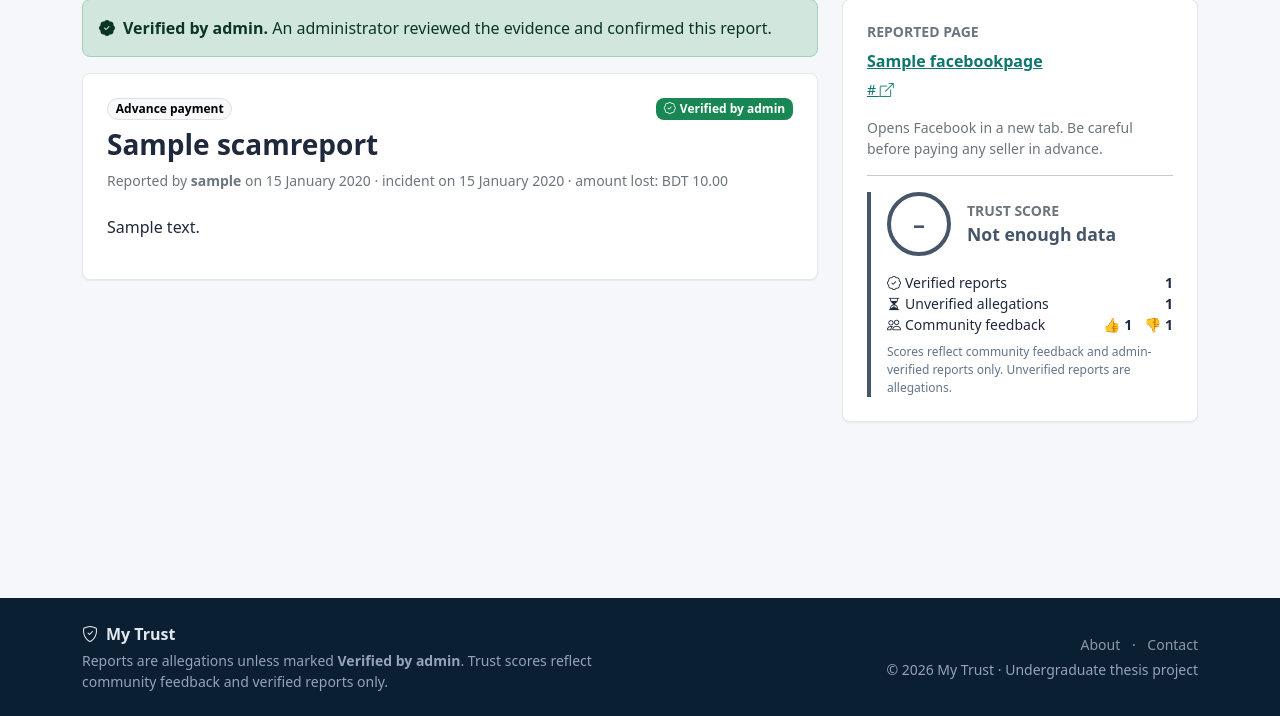
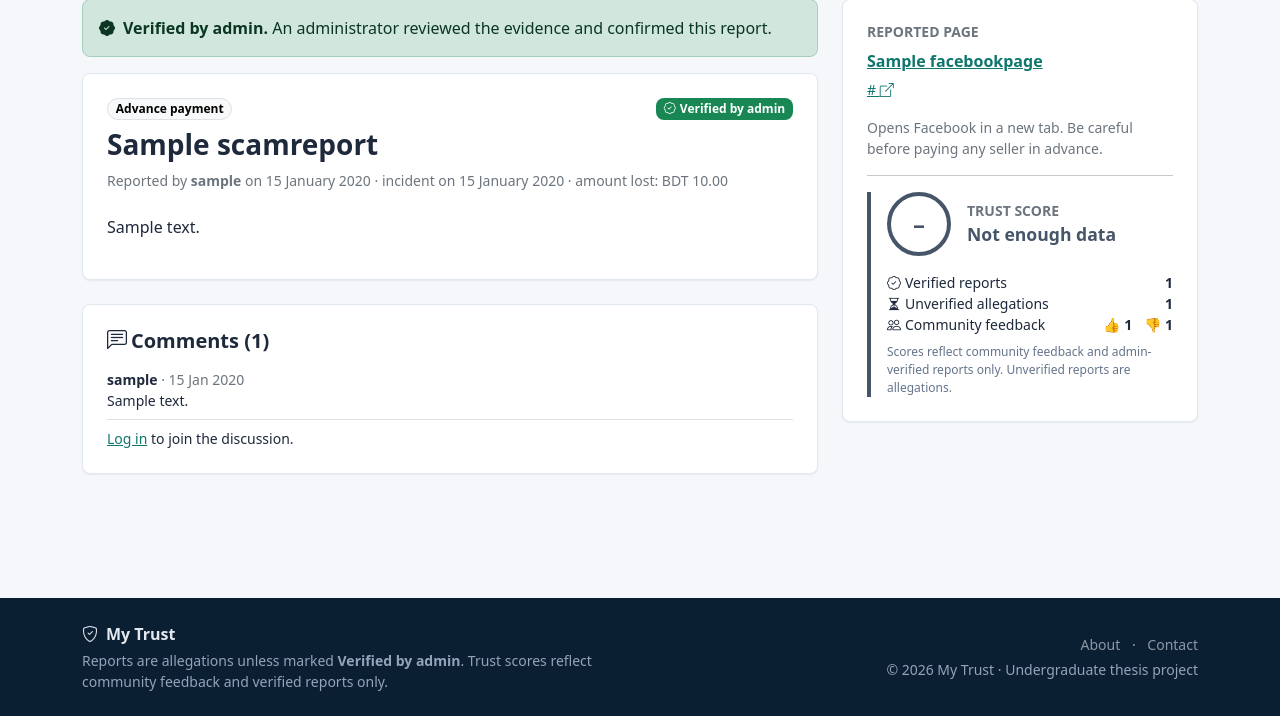
Before and after one commit to muhammadtamimworkplace/my-trust, a Django app: page /reports/1/ in a window 1280 px wide. Shown: the part 84-800 px from the top of the page. Run offline with Django 5.2, Linux system fonts and the light colour scheme; tables that the repository leaves empty hold one stand-in row (values such as "Sample post"); parts of the project's set-up code (start-up, migrations or seed data) failed here and were passed over; some libraries are stand-ins or nearby versions.

Commit message:
feat: add comments on reports

```diff
--- a/feedback/forms.py
+++ b/feedback/forms.py
@@ -2,7 +2,7 @@ from django import forms
 
 from core.forms import BootstrapFormMixin
 
-from .models import Feedback
+from .models import Comment, Feedback
 
 
 class FeedbackForm(BootstrapFormMixin, forms.ModelForm):
@@ -17,3 +17,13 @@ class FeedbackForm(BootstrapFormMixin, forms.ModelForm):
         fields = ["sentiment", "comment"]
         labels = {"comment": "Comment (optional)"}
         widgets = {"comment": forms.Textarea(attrs={"rows": 3, "maxlength": 1000})}
+
+
+class CommentForm(BootstrapFormMixin, forms.ModelForm):
+    """A discussion comment under a report."""
+
+    class Meta:
+        model = Comment
+        fields = ["body"]
+        labels = {"body": "Add a comment"}
+        widgets = {"body": forms.Textarea(attrs={"rows": 3, "maxlength": 1000, "placeholder": "Share what you know, politely."})}
--- a/feedback/urls.py
+++ b/feedback/urls.py
@@ -7,4 +7,5 @@ app_name = "feedback"
 urlpatterns = [
     path("pages/<int:page_id>/feedback/", views.feedback_save, name="feedback_save"),
     path("feedback/<int:pk>/delete/", views.feedback_delete, name="feedback_delete"),
+    path("reports/<int:report_id>/comments/", views.comment_create, name="comment_create"),
 ]
--- a/reports/views.py
+++ b/reports/views.py
@@ -7,7 +7,7 @@ from django.http import FileResponse, Http404
 from django.shortcuts import get_object_or_404, redirect, render
 from django.views.decorators.cache import never_cache
 
-from feedback.forms import FeedbackForm
+from feedback.forms import CommentForm, FeedbackForm
 from feedback.models import Feedback
 
 from .forms import AddEvidenceForm, PageSearchForm, ReportForm
@@ -113,6 +113,9 @@ def report_detail(request, pk):
         "can_manage": can_manage,
         "evidence_list": report.evidence.all() if can_manage else [],
     }
+    if report.is_public:  # rejected reports have no public discussion
+        context["comments"] = report.comments.filter(is_hidden=False).select_related("user")
+        context["comment_form"] = CommentForm()
     return render(request, "reports/report_detail.html", context)
 
 
--- a/templates/reports/report_detail.html
+++ b/templates/reports/report_detail.html
@@ -39,6 +39,32 @@
         </p>
         <div class="mt-report-text">{{ report.description|linebreaks }}</div>
       </div>
+
+      {% if comment_form %}
+        <section class="mt-card p-4 mt-4" aria-labelledby="comments-heading">
+          <h2 id="comments-heading" class="h5 fw-bold mb-3"><i class="bi bi-chat-left-text me-1" aria-hidden="true"></i>Comments ({{ comments|length }})</h2>
+          {% for comment in comments %}
+            <div class="border-bottom pb-2 mb-2">
+              <div class="small"><span class="fw-semibold">{{ comment.user.username }}</span>
+                <span class="text-secondary">· {{ comment.created_at|date:"j M Y" }}</span></div>
+              <div class="small">{{ comment.body|linebreaksbr }}</div>
+            </div>
+          {% empty %}
+            <p class="small text-secondary">No comments yet.</p>
+          {% endfor %}
+
+          {% if user.is_authenticated %}
+            <form method="post" action="{% url 'feedback:comment_create' report.pk %}" novalidate>
+              {% csrf_token %}
+              <label class="visually-hidden" for="{{ comment_form.body.id_for_label }}">{{ comment_form.body.label }}</label>
+              {{ comment_form.body }}
+              <button type="submit" class="btn btn-sm btn-accent mt-2">Post comment</button>
+            </form>
+          {% else %}
+            <p class="small mb-0"><a href="{% url 'accounts:login' %}?next={{ request.path }}">Log in</a> to join the discussion.</p>
+          {% endif %}
+        </section>
+      {% endif %}
 
       {% if can_manage %}
         <section class="mt-card p-4 mt-4" aria-labelledby="private-heading">
```
Also changed, not shown: docs/PROGRESS.md (+2 -2 lines), feedback/tests/test_comments.py (added, +92 -0 lines), feedback/views.py (+22 -3 lines).
